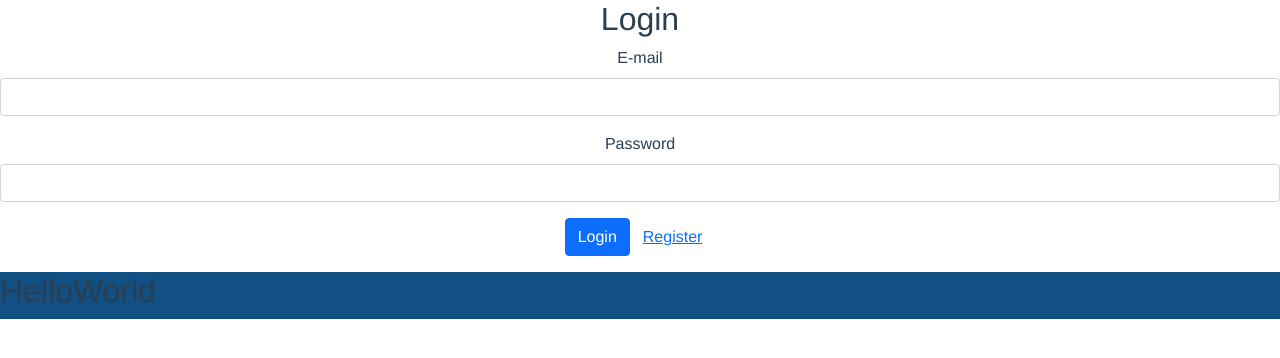
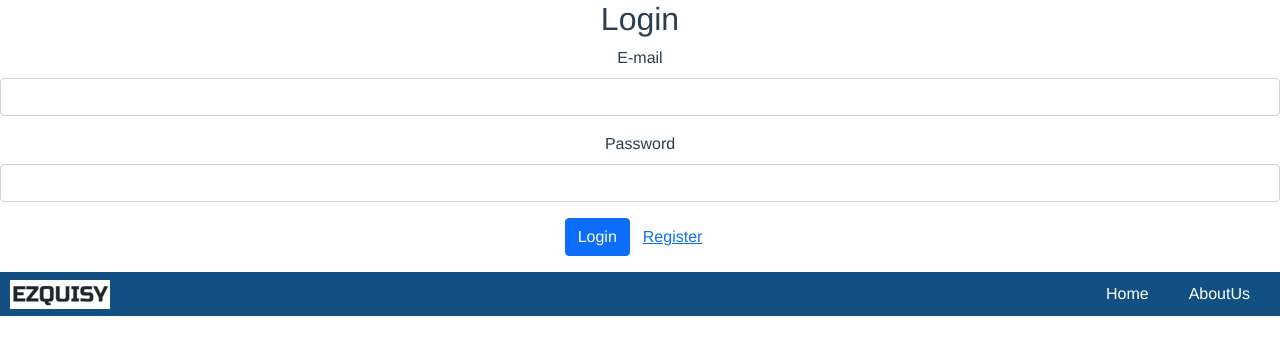
Before and after one commit to TahGue/ezquisy_frontend, a Vue app: page /login in a window 1280 px wide. Shown: the top 358 px of the page. Built offline with nearby package versions, Linux system fonts and the light colour scheme.

Commit message:
add form

```diff
--- a/package.json
+++ b/package.json
@@ -8,12 +8,14 @@
     "lint": "vue-cli-service lint"
   },
   "dependencies": {
+    "@vue/composition-api": "^1.4.0-beta.0",
     "axios": "^0.24.0",
     "bootstrap": "^5.1.3",
     "bootstrap-vue": "^2.21.2",
     "core-js": "^3.6.5",
     "vue": "^2.6.14",
     "vue-router": "^3.5.3",
+    "vue-social-sharing": "^3.0.8",
     "vuex": "^3.6.2"
   },
   "devDependencies": {
--- a/src/components/Footer.vue
+++ b/src/components/Footer.vue
@@ -1,13 +1,33 @@
 <template>
   <div id="app">
-    <div class="fotter">
-      <h2>HelloWorld</h2>
+    <div class="footer" >
+      <div class="logo-container">
+        <img src="../assets/logoe.jpg" class="logo" />
+      </div>
+      <nav>
+        <ul class="nav-bar">
+          <li><a href="http://localhost:8080">Home</a></li>
+          <li><a href="http://localhost:8080/aboutus">AboutUs</a></li>
+          <div>{{ShareNetwork}}</div>
+         </ul>
+              </nav>
     </div>
   </div>
 </template>
 <script>
+import ShareNetwork from './ShareNetwork.vue';
+
 export default {
-  name: 'Footer',
+  components: { ShareNetwork },
+  name: 'footer',
+  data: () => {
+    return {
+
+    };
+  },
+
+
+
 };
 </script>
 <style>
@@ -19,11 +39,48 @@ export default {
   color: #2c3e50;
 }
 
-.fotter {
+.footer {
   display: flex;
   flex-direction: row;
   background-color: #125083;
   justify-content: space-between;
   align-items: center;
+  padding: 0 10px;
+}
+
+.logo {
+  width: 100px;
+  height: auto;
+}
+.nav-bar {
+  display: flex;
+  align-items: center;
+  margin-bottom: 0;
+}
+.nav-bar li {
+  display: inline;
+  margin: 0 10px;
+  background: transparent;
+  transition: all 0.5s ease-in-out;
+  padding: 10px;
+}
+
+.nav-bar li:hover {
+  display: inline;
+
+  background: #f0f0f0;
+  transition: all 0.5s ease-in-out;
+  color: #125083;
+}
+
+.nav-bar li a {
+  text-decoration: none;
+  color: #ffffff;
+  transition: all 0.5s ease-in-out;
+}
+
+
+nav li:hover a {
+  color: #125083;
 }
 </style>
--- a/src/components/Header.vue
+++ b/src/components/Header.vue
@@ -20,6 +20,7 @@
 <script>
 import Profile from './Profile.vue';
 import User from './../api/User';
+import ShareNetwork from './../components/ShareNetwork.vue';
 export default {
   name: 'Header',
   data: () => {
--- /dev/null
+++ b/src/components/ShareNetwork.vue
@@ -0,0 +1,34 @@
+<template>
+  <div>
+    <mdb-btn tag="a" size="lg" floating class="btn-fb" icon="facebook-f" fab></mdb-btn>
+    <mdb-btn tag="a" size="lg" floating class="btn-tw" icon="twitter" fab></mdb-btn>
+    <mdb-btn tag="a" size="lg" floating class="btn-gplus" icon="google-plus-g" fab></mdb-btn>
+    <mdb-btn tag="a" size="lg" floating class="btn-li" icon="linkedin-in" fab></mdb-btn>
+    <mdb-btn tag="a" size="lg" floating class="btn-ins" icon="instagram" fab></mdb-btn>
+    <mdb-btn tag="a" size="lg" floating class="btn-pin" icon="pinterest" fab></mdb-btn>
+    <mdb-btn tag="a" size="lg" floating class="btn-vk" icon="vk" fab></mdb-btn>
+    <mdb-btn tag="a" size="lg" floating class="btn-so" icon="stack-overflow" fab></mdb-btn>
+    <mdb-btn tag="a" size="lg" floating class="btn-yt" icon="youtube" fab></mdb-btn>
+    <mdb-btn tag="a" size="lg" floating class="btn-slack" icon="slack-hash" fab></mdb-btn>
+    <mdb-btn tag="a" size="lg" floating class="btn-git" icon="github" fab></mdb-btn>
+    <mdb-btn tag="a" size="lg" floating class="btn-comm" icon="comments"></mdb-btn>
+    <mdb-btn tag="a" size="lg" floating class="btn-email" icon="envelope"></mdb-btn>
+    <mdb-btn tag="a" size="lg" floating class="btn-dribbble" icon="dribbble" fab></mdb-btn>
+    <mdb-btn tag="a" size="lg" floating class="btn-reddit" icon="reddit-alien" fab></mdb-btn>
+  </div>
+</template>
+
+
+
+<script>
+import { defineComponent } from '@vue/composition-api'
+
+export default {
+  name: 'ShareNetwork',
+  data: () => {
+    return {
+
+    };
+  }
+};
+</script>
--- a/src/container/Admin.vue
+++ b/src/container/Admin.vue
@@ -1,15 +1,19 @@
 <template>
 
   <div class="question-list-row">
-      <div><h1>Admin page</h1></div>
-<table class="table">
+      <div  style="display:flex; justify-content:space-between; padding:10px" ><h1>Admin page</h1>
+       <b-button v-b-modal="'my-modal'">Show Modal</b-button>
+      </div>
+
+<table class="table table-striped table-hover">
   <thead>
     <tr>
       <th scope="col">Id</th>
       <th scope="col">question</th>
       <th scope="col">QuestionTypeID</th>
       <th scope="col">point</th>
-      <th scope="col">Other</th>
+      <th scope="col">Delete</th>
+       <th scope="col">Edit</th>
     </tr>
   </thead>
   <tbody>
@@ -19,7 +23,8 @@
         <td>{{ question.question }}</td>
         <td>{{ question.question_type_id }}</td>
         <td>{{ question.point}}</td>
-        <td></td>
+        <td><button class="btn btn-danger">Delete</button></td>
+        <td><button class="btn btn-primary">Edit</button></td>
 
     </tr>
 
@@ -27,6 +32,49 @@
   </tbody>
 </table>
 
+<b-modal id="my-modal">  <b-form @submit="onSubmit" @reset="onReset" >
+      <b-form-group
+        label="Question:"
+        label-for="input-1"
+        description="Add new Question."
+      >
+        <b-form-input
+
+          v-model="form.question"
+          type="text"
+          placeholder="Enter Question"
+          required
+        ></b-form-input>
+        </b-form-group>
+         <b-form-group
+        label="Point:"
+        label-for="input-1"
+        description="Add Point."
+      >
+        <b-form-input
+
+          v-model="form.point"
+          type="number"
+          placeholder="Enter point"
+          required
+        ></b-form-input>
+        </b-form-group>
+         <b-form-group
+        label="Question Type:"
+        label-for="input-1"
+        description="Add  Question Type."
+      >
+        <b-form-input
+
+          v-model="form.question_type_id"
+          type="text"
+          placeholder="Enter Question"
+          required
+        ></b-form-input>
+
+      </b-form-group>
+      </b-form>
+      </b-modal>
 
   </div>
 </template>
@@ -39,6 +87,7 @@ export default {
     data: () => {
     return {
       questions: [],
+      form: {}
 
     }
     },
@@ -49,6 +98,15 @@ export default {
       self.questions = dt;
       self.selectedQuestion = dt.length > 0 ? dt[0] : { name: 'no questions' };
     });
+
+  },
+  methods:{
+    onSubmit(){
+
+    },
+    onReset(){
+
+    }
   }
 }
 </script>
```
Also changed, not shown: 1 other file (tests, documents, lock files or other folders).
